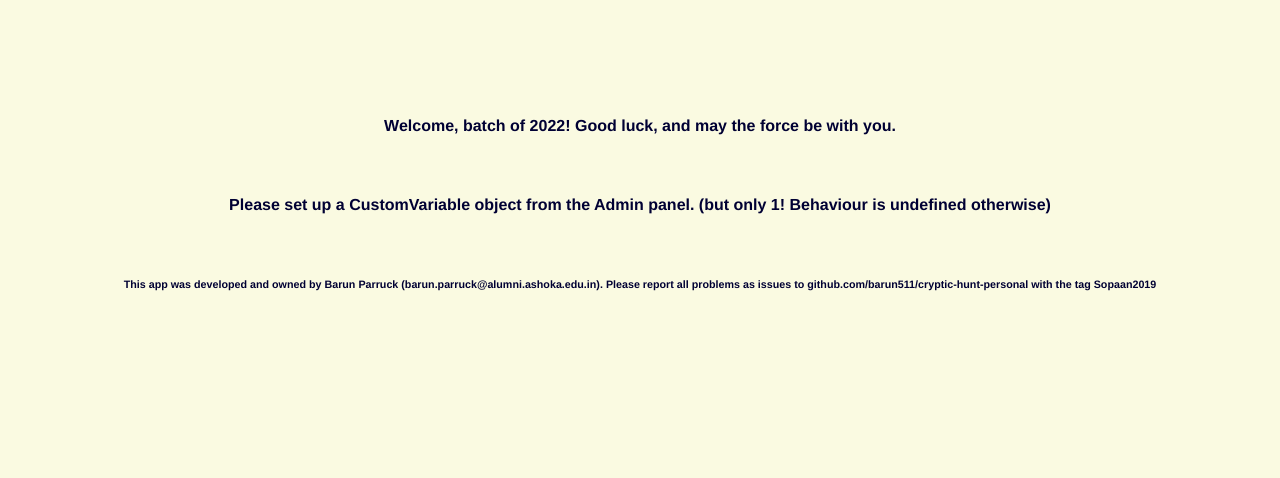
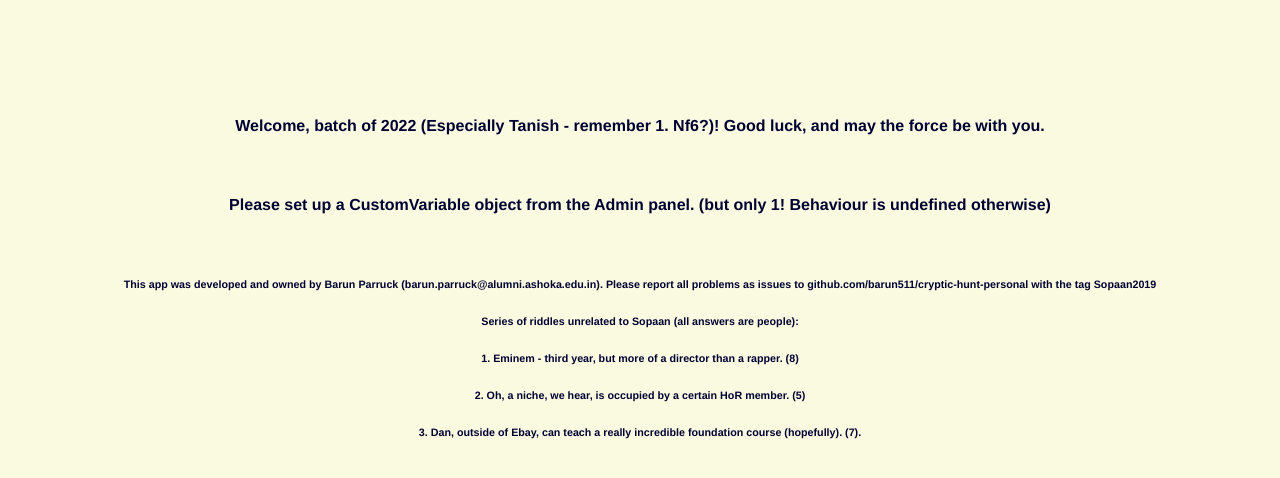
Before and after one commit to barun511/cryptic-hunt-personal, a Django app: page / in a window 1280 px wide. Shown: the part 34-512 px from the top of the page. Run offline with Django 3.2, Linux system fonts and the light colour scheme; data that the repository does not hold is empty.

Commit message:
Adds some cute messages and callouts to initial sopaan page

```diff
--- a/hunt/templates/index.html
+++ b/hunt/templates/index.html
@@ -1,6 +1,6 @@
 {% extends 'base.html' %}
 {% block 'content' %}
-<h4> Welcome, batch of 2022! Good luck, and may the force be with you. </h4>
+<h4> Welcome, batch of 2022 (Especially Tanish - remember 1. Nf6?)! Good luck, and may the force be with you. </h4>
 
 <br>
 
@@ -10,5 +10,9 @@
 
 <h6> This app was developed and owned by Barun Parruck (barun.parruck@alumni.ashoka.edu.in). Please report all problems as issues to github.com/barun511/cryptic-hunt-personal with the tag Sopaan2019</h6>
 
+<h6> Series of riddles unrelated to Sopaan (all answers are people): </h6>
+<h6> 1. Eminem - third year, but more of a director than a rapper. (8) </h6>
+<h6> 2. Oh, a niche, we hear, is occupied by a certain HoR member. (5) </h6>
+<h6> 3. Dan, outside of Ebay, can teach a really incredible foundation course (hopefully). (7). </h6>
 
 {% endblock %}
```
